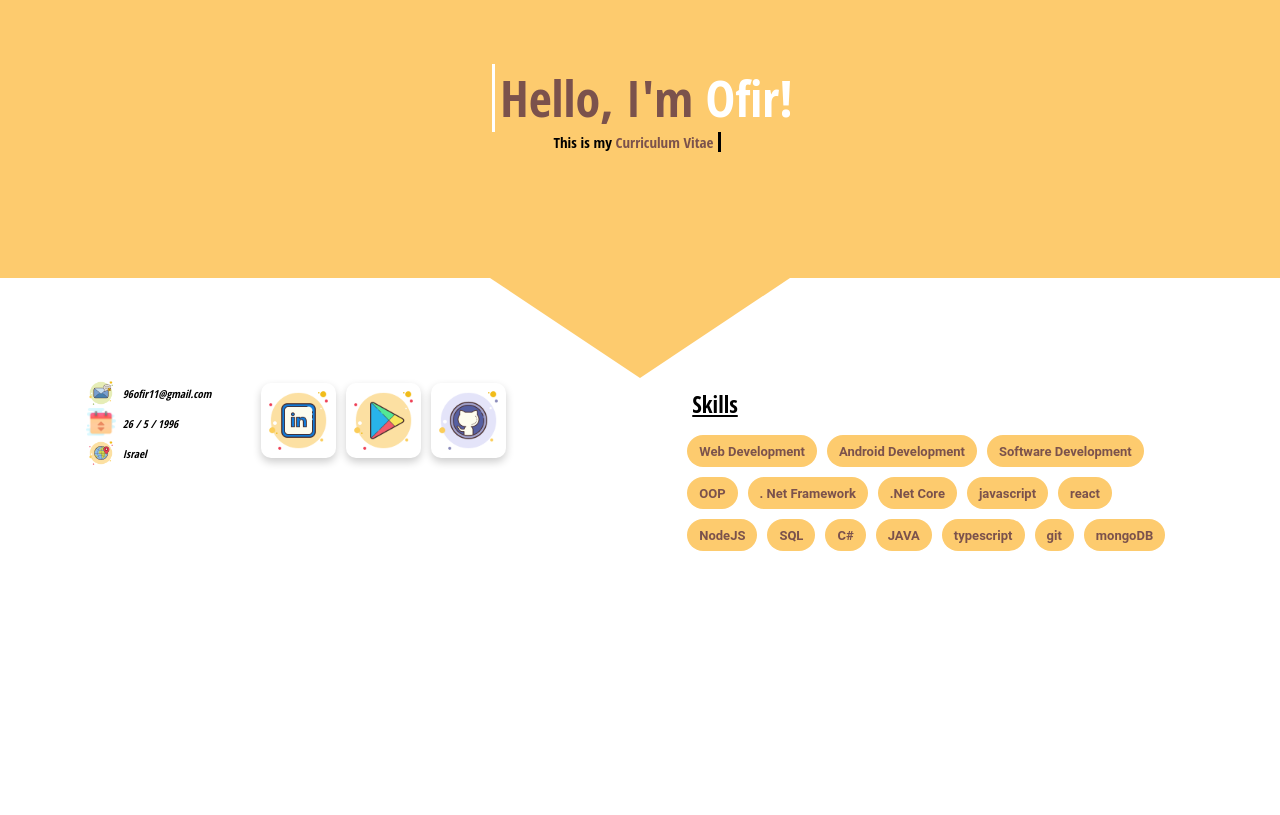
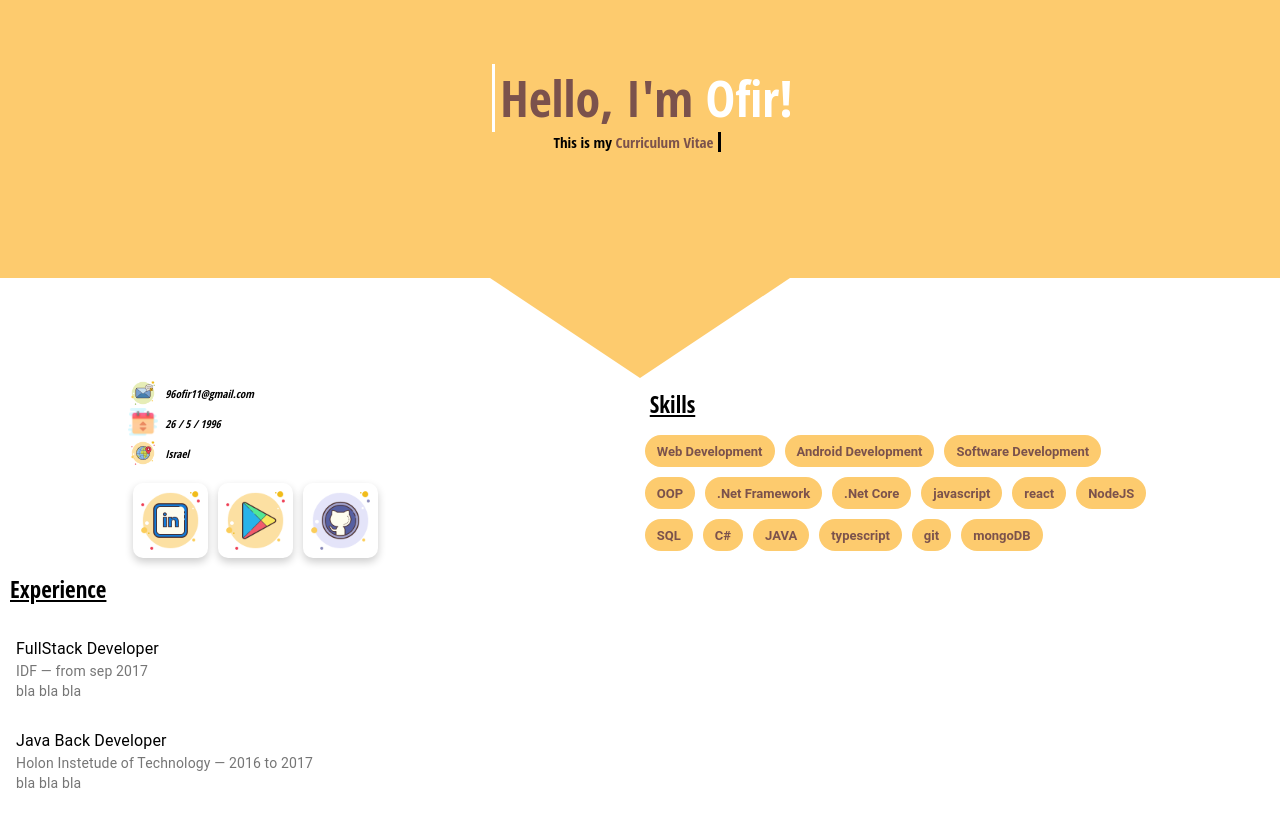
Before and after one commit to ofirelarat/ResumeSite, a React (Create React App) app: page / in a window 1280 px wide. Built offline with nearby package versions, Linux system fonts and the light colour scheme.

Commit message:
add experience

```diff
--- a/src/App.js
+++ b/src/App.js
@@ -3,6 +3,7 @@ import './App.css';
 import Header from './components/header';
 import About from './components/about';
 import Skills from './components/skills';
+import Experience from './components/experience';
 
 function App() {
   return (
@@ -12,6 +13,7 @@ function App() {
         <About />
         <Skills />
       </div>
+      <Experience />
     </div>
   );
 }
--- a/src/components/about/about.css
+++ b/src/components/about/about.css
@@ -1,11 +1,12 @@
 .about{
     display: flex;
+    flex-direction: column;
     margin: 0 auto;
 }
 .about .static-about{
     display: flex;
     flex-direction: column;
-    margin-right: 20px;
+    margin-bottom: 10px;
 }
 
 .about .linked-about{
--- /dev/null
+++ b/src/components/experience/experience.css
@@ -0,0 +1,9 @@
+.experience{}
+
+.experience .title{
+    display: flex;
+    text-decoration: underline;
+    font-weight: bold;
+    font-size: 23px;
+    margin: 10px;
+}
--- /dev/null
+++ b/src/components/experience/experience.js
@@ -0,0 +1,47 @@
+import React from 'react';
+import {List, ListItem, ListItemText, Typography} from '@material-ui/core';
+
+
+import './experience.css';
+
+function Experience() {
+    const experienceItems = [
+        {
+            'title': 'FullStack Developer',
+            'organization': 'IDF',
+            'expTime': 'from sep 2017',
+            'descreption': 'bla bla bla'
+        },
+        {
+            'title': 'Java Back Developer',
+            'organization': 'Holon Instetude of Technology',
+            'expTime': '2016 to 2017',
+            'descreption': 'bla bla bla'
+        }
+    ];
+
+    const expItemCopm = experienceItems.map((item) =>
+        <ListItem alignItems="flex-start">
+                <ListItemText
+                    primary={item.title}
+                    secondary={
+                        <>
+                            <span>{item.organization} — {item.expTime}</span>
+                            <div>{item.descreption}</div>
+                        </>
+                    }
+                />
+            </ListItem>
+        );
+
+     return (
+        <div className="experience">
+            <div className="title">Experience</div>
+            <List>
+                {expItemCopm}
+            </List>
+        </div>
+    );
+  }
+
+export default Experience;
--- /dev/null
+++ b/src/components/experience/index.js
@@ -0,0 +1,3 @@
+import Experience from './experience';
+
+export default Experience;
--- a/src/components/skills/skills.js
+++ b/src/components/skills/skills.js
@@ -3,9 +3,9 @@ import { Chip } from '@material-ui/core';
 
 import './skills.css';
 
-function Skills(props) {
+function Skills() {
     const skillsNames = ['Web Development', 'Android Development', 'Software Development',
-     'OOP', '. Net Framework', '.Net Core', 'javascript', 'react', 'NodeJS', 'SQL', 'C#',
+     'OOP', '.Net Framework', '.Net Core', 'javascript', 'react', 'NodeJS', 'SQL', 'C#',
       'JAVA', 'typescript', 'git', 'mongoDB'];
 
      const chipsComp = skillsNames.map((skill) => <Chip className="skill" key={skill} label={skill}/>)
```
